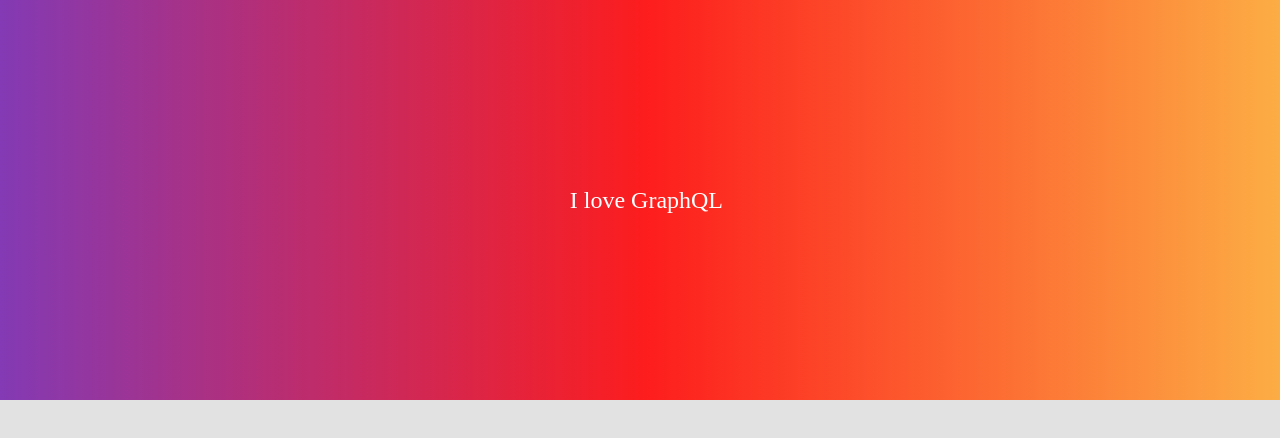
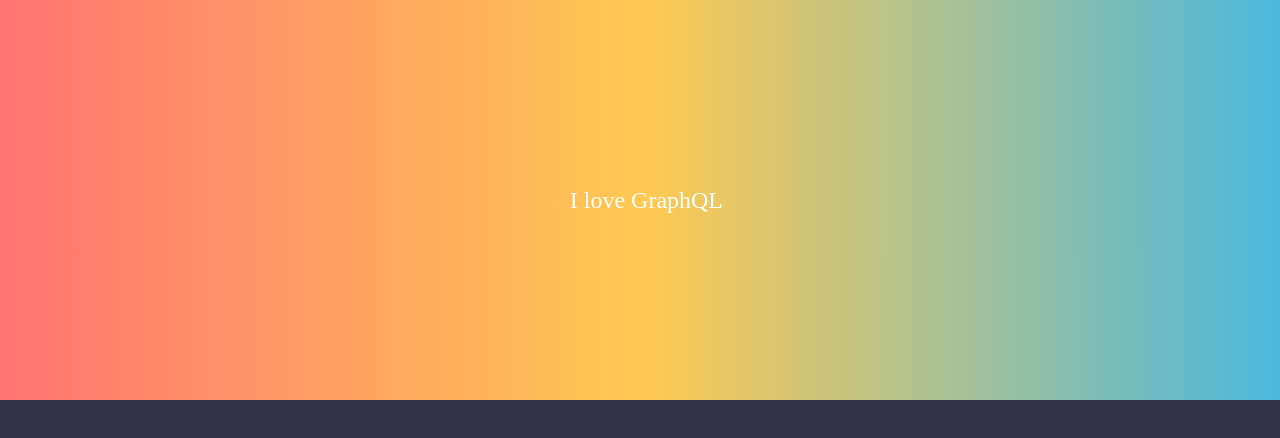
Before and after one commit to kimbeomgyu/apollo-app, a React (Create React App) app: page / in a window 1280 px wide. Shown: the top 438 px of the page. Built offline with nearby package versions, Linux system fonts and the light colour scheme.

Commit message:
Fix Colors
- background
- text

```diff
--- a/src/components/App.js
+++ b/src/components/App.js
@@ -15,7 +15,8 @@ function App() {
         );
         @import url(//netdna.bootstrapcdn.com/font-awesome/3.2.1/css/font-awesome.css);
         body {
-          background: #e2e2e2;
+          background: #34314c;
+          color: white;
           width: 101%;
           height: 100vh;
         }
--- a/src/components/Background.js
+++ b/src/components/Background.js
@@ -9,12 +9,7 @@ const BaseImage = styled.div`
   height: ${window.innerHeight / 2 + "px"};
   text-align: center;
   background: rgb(131, 58, 180);
-  background: linear-gradient(
-    90deg,
-    rgba(131, 58, 180, 1) 0%,
-    rgba(253, 29, 29, 1) 50%,
-    rgba(252, 176, 69, 1) 100%
-  );
+  background: linear-gradient(90deg, #ff7473, #ffc952, #47b8e0);
 `;
 
 const Title = styled.h1`
--- a/src/components/Detail.js
+++ b/src/components/Detail.js
@@ -34,7 +34,7 @@ const CardImage = styled.img`
 const CardRight = styled.div`
   width: 60%;
   float: left;
-  background: #000000;
+  background: #34314c;
   height: 500px;
   border-radius: 0 10px 10px 0;
 `;
--- a/src/components/Movie.js
+++ b/src/components/Movie.js
@@ -16,7 +16,7 @@ const Figure = styled.figure`
   margin: 0;
   width: 100%;
   text-align: center;
-  background-color: #000;
+  background-color: #34314c;
 `;
 
 const MovieTitle = styled.figcaption`
```
